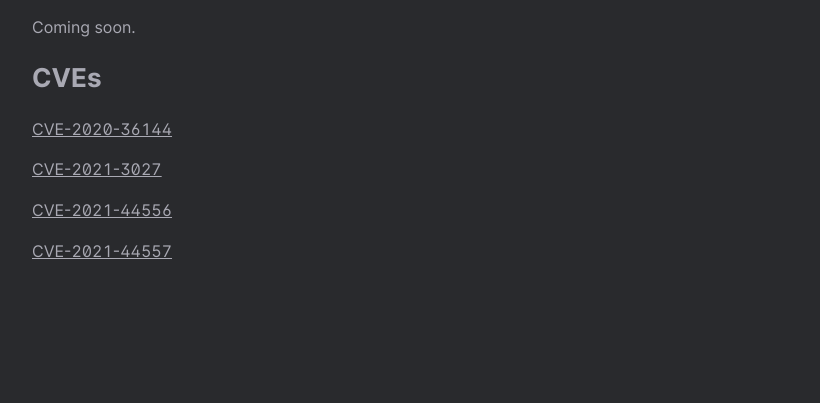
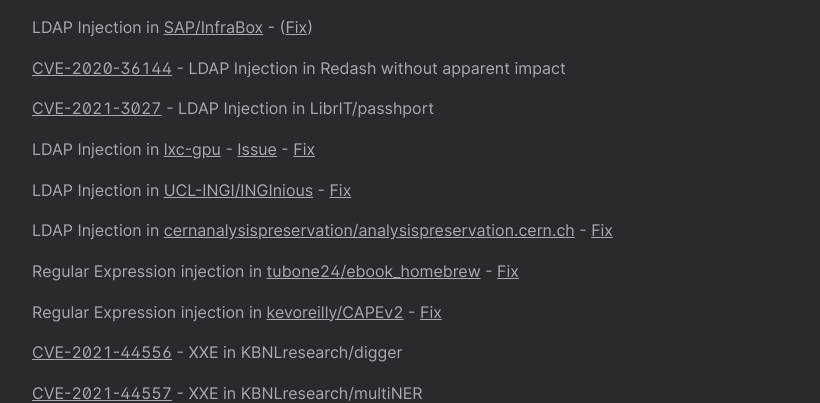
Before and after one commit to jorgectf/jorgectf.github.io, a plain HTML site: page blog/research/index.html in a window 1280 px wide. Shown: the part 407-810 px from the top of the page, without its empty margins (228-1048 px from the left). Drawn offline with Linux system fonts and the light colour scheme.

Commit message:
GitHub Action update

```diff
--- a/blog/research/index.html
+++ b/blog/research/index.html
@@ -8,11 +8,16 @@
     <meta http-equiv="content-type" content="text/html; charset=utf-8"/>
 <meta name="viewport" content="width=device-width, initial-scale=1.0"/>
 <meta name="description" content="Acknowledgements SAP June 2021
-Disclosures Coming soon.
-CVEs CVE-2020-36144
-CVE-2021-3027
-CVE-2021-44556
-CVE-2021-44557"/>
+Vunerabilities LDAP Injection in SAP/InfraBox - (Fix)
+CVE-2020-36144 - LDAP Injection in Redash without apparent impact
+CVE-2021-3027 - LDAP Injection in LibrIT/passhport
+LDAP Injection in lxc-gpu - Issue - Fix
+LDAP Injection in UCL-INGI/INGInious - Fix
+LDAP Injection in cernanalysispreservation/analysispreservation.cern.ch - Fix
+Regular Expression injection in tubone24/ebook_homebrew - Fix
+Regular Expression injection in kevoreilly/CAPEv2 - Fix
+CVE-2021-44556 - XXE in KBNLresearch/digger
+CVE-2021-44557 - XXE in KBNLresearch/multiNER"/>
 <meta name="keywords" content=""/>
 <meta name="robots" content="noodp"/>
 <link rel="canonical" href="https://jorgectf.github.io/blog/research/"/>
@@ -41,21 +46,31 @@ CVE-2021-44557"/>
 <meta name="twitter:card" content="summary"/>
 <meta name="twitter:title" content=""/>
 <meta name="twitter:description" content="Acknowledgements SAP June 2021
-Disclosures Coming soon.
-CVEs CVE-2020-36144
-CVE-2021-3027
-CVE-2021-44556
-CVE-2021-44557"/>
+Vunerabilities LDAP Injection in SAP/InfraBox - (Fix)
+CVE-2020-36144 - LDAP Injection in Redash without apparent impact
+CVE-2021-3027 - LDAP Injection in LibrIT/passhport
+LDAP Injection in lxc-gpu - Issue - Fix
+LDAP Injection in UCL-INGI/INGInious - Fix
+LDAP Injection in cernanalysispreservation/analysispreservation.cern.ch - Fix
+Regular Expression injection in tubone24/ebook_homebrew - Fix
+Regular Expression injection in kevoreilly/CAPEv2 - Fix
+CVE-2021-44556 - XXE in KBNLresearch/digger
+CVE-2021-44557 - XXE in KBNLresearch/multiNER"/>
 
 
 
 <meta property="og:title" content=""/>
 <meta property="og:description" content="Acknowledgements SAP June 2021
-Disclosures Coming soon.
-CVEs CVE-2020-36144
-CVE-2021-3027
-CVE-2021-44556
-CVE-2021-44557"/>
+Vunerabilities LDAP Injection in SAP/InfraBox - (Fix)
+CVE-2020-36144 - LDAP Injection in Redash without apparent impact
+CVE-2021-3027 - LDAP Injection in LibrIT/passhport
+LDAP Injection in lxc-gpu - Issue - Fix
+LDAP Injection in UCL-INGI/INGInious - Fix
+LDAP Injection in cernanalysispreservation/analysispreservation.cern.ch - Fix
+Regular Expression injection in tubone24/ebook_homebrew - Fix
+Regular Expression injection in kevoreilly/CAPEv2 - Fix
+CVE-2021-44556 - XXE in KBNLresearch/digger
+CVE-2021-44557 - XXE in KBNLresearch/multiNER"/>
 <meta property="og:type" content="article"/>
 <meta property="og:url" content="https://jorgectf.github.io/blog/research/"/><meta property="article:section" content=""/>
 
@@ -153,13 +168,17 @@ CVE-2021-44557"/>
 
       <h1 id="acknowledgements">Acknowledgements</h1>
 <p><a href="https://wiki.scn.sap.com/wiki/pages/viewpage.action?pageId=451071888#AcknowledgmentstoSecurityResearchersPreviousMonths%282014onwards%29-June2021" target="_blank">SAP June 2021</a></p>
-<h1 id="disclosures">Disclosures</h1>
-<p>Coming soon.</p>
-<h2 id="cves">CVEs</h2>
-<p><a href="https://cve.mitre.org/cgi-bin/cvename.cgi?name=CVE-2020-36144" target="_blank">CVE-2020-36144</a></p>
-<p><a href="https://cve.mitre.org/cgi-bin/cvename.cgi?name=CVE-2021-3027" target="_blank">CVE-2021-3027</a></p>
-<p><a href="https://github.com/KBNLresearch/digger/pull/1" target="_blank">CVE-2021-44556</a></p>
-<p><a href="https://github.com/KBNLresearch/multiNER/pull/3" target="_blank">CVE-2021-44557</a></p>
+<h1 id="vunerabilities">Vunerabilities</h1>
+<p>LDAP Injection in <a href="https://github.com/SAP/InfraBox" target="_blank">SAP/InfraBox</a> - (<a href="https://github.com/SAP/InfraBox/pull/462" target="_blank">Fix</a>)</p>
+<p><a href="https://cve.mitre.org/cgi-bin/cvename.cgi?name=CVE-2020-36144" target="_blank">CVE-2020-36144</a> - LDAP Injection in Redash without apparent impact</p>
+<p><a href="https://cve.mitre.org/cgi-bin/cvename.cgi?name=CVE-2021-3027" target="_blank">CVE-2021-3027</a> - LDAP Injection in LibrIT/passhport</p>
+<p>LDAP Injection in <a href="https://github.com/abcdabcd987/lxc-gpu" target="_blank">lxc-gpu</a> - <a href="https://github.com/abcdabcd987/lxc-gpu/issues/3" target="_blank">Issue</a> - <a href="https://github.com/abcdabcd987/lxc-gpu/pull/4" target="_blank">Fix</a></p>
+<p>LDAP Injection in <a href="https://github.com/UCL-INGI/INGInious" target="_blank">UCL-INGI/INGInious</a> - <a href="https://github.com/UCL-INGI/INGInious/pull/662" target="_blank">Fix</a></p>
+<p>LDAP Injection in <a href="https://github.com/cernanalysispreservation/analysispreservation.cern.ch" target="_blank">cernanalysispreservation/analysispreservation.cern.ch</a> - <a href="https://github.com/cernanalysispreservation/analysispreservation.cern.ch/pull/2180" target="_blank">Fix</a></p>
+<p>Regular Expression injection in <a href="https://github.com/tubone24/ebook_homebrew" target="_blank">tubone24/ebook_homebrew</a> - <a href="https://github.com/tubone24/ebook_homebrew/pull/289" target="_blank">Fix</a></p>
+<p>Regular Expression injection in <a href="https://github.com/kevoreilly/CAPEv2" target="_blank">kevoreilly/CAPEv2</a> - <a href="https://github.com/kevoreilly/CAPEv2/pull/473" target="_blank">Fix</a></p>
+<p><a href="https://cve.mitre.org/cgi-bin/cvename.cgi?name=CVE-2021-44556" target="_blank">CVE-2021-44556</a> - XXE in KBNLresearch/digger</p>
+<p><a href="https://cve.mitre.org/cgi-bin/cvename.cgi?name=CVE-2021-44557" target="_blank">CVE-2021-44557</a> - XXE in KBNLresearch/multiNER</p>
 
     </div>
 
```
Also changed, not shown: blog/index.xml (+10 -5 lines), index.html (+27 -0 lines).
